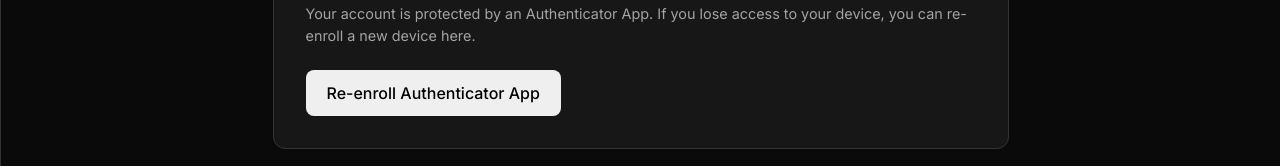
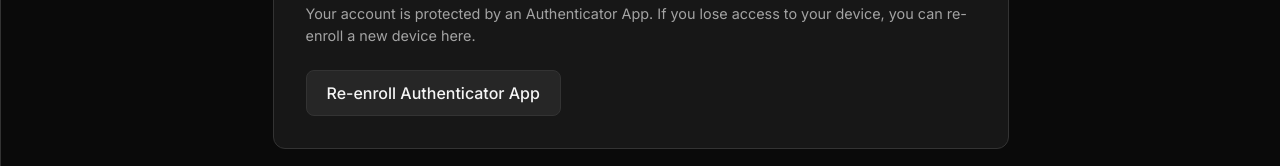
Before and after one commit to Ifeoluwaadetunji/Vsage-PEP, a Next.js app: page /settings in a window 1280 px wide. Shown: the part 1200-1366 px from the top of the page. Built offline with nearby package versions, Linux system fonts and the light colour scheme; no server answers.

Commit message:
fix: resolve ts errors causing vercel build failure

```diff
--- a/app/(auth)/mfa/setup/page.tsx
+++ b/app/(auth)/mfa/setup/page.tsx
@@ -27,7 +27,7 @@ export default function MfaSetupPage() {
         // First check for and remove any existing unverified factors so we can get a fresh QR code
         const { data: factorsData, error: listError } = await supabase.auth.mfa.listFactors();
         if (factorsData?.totp) {
-          const unverifiedFactors = factorsData.totp.filter(f => f.status === 'unverified');
+          const unverifiedFactors = factorsData.totp.filter(f => (f.status as string) === 'unverified');
           for (const factor of unverifiedFactors) {
             await supabase.auth.mfa.unenroll({ factorId: factor.id });
           }
--- a/app/(dashboard)/settings/page.tsx
+++ b/app/(dashboard)/settings/page.tsx
@@ -90,7 +90,7 @@ export default function SettingsPage() {
           Your account is protected by an Authenticator App. If you lose access to your device, you can re-enroll a new device here.
         </p>
 
-        <Button onClick={() => router.push('/mfa/setup')} variant="outline">
+        <Button onClick={() => router.push('/mfa/setup')} variant="secondary">
           Re-enroll Authenticator App
         </Button>
       </div>
```
